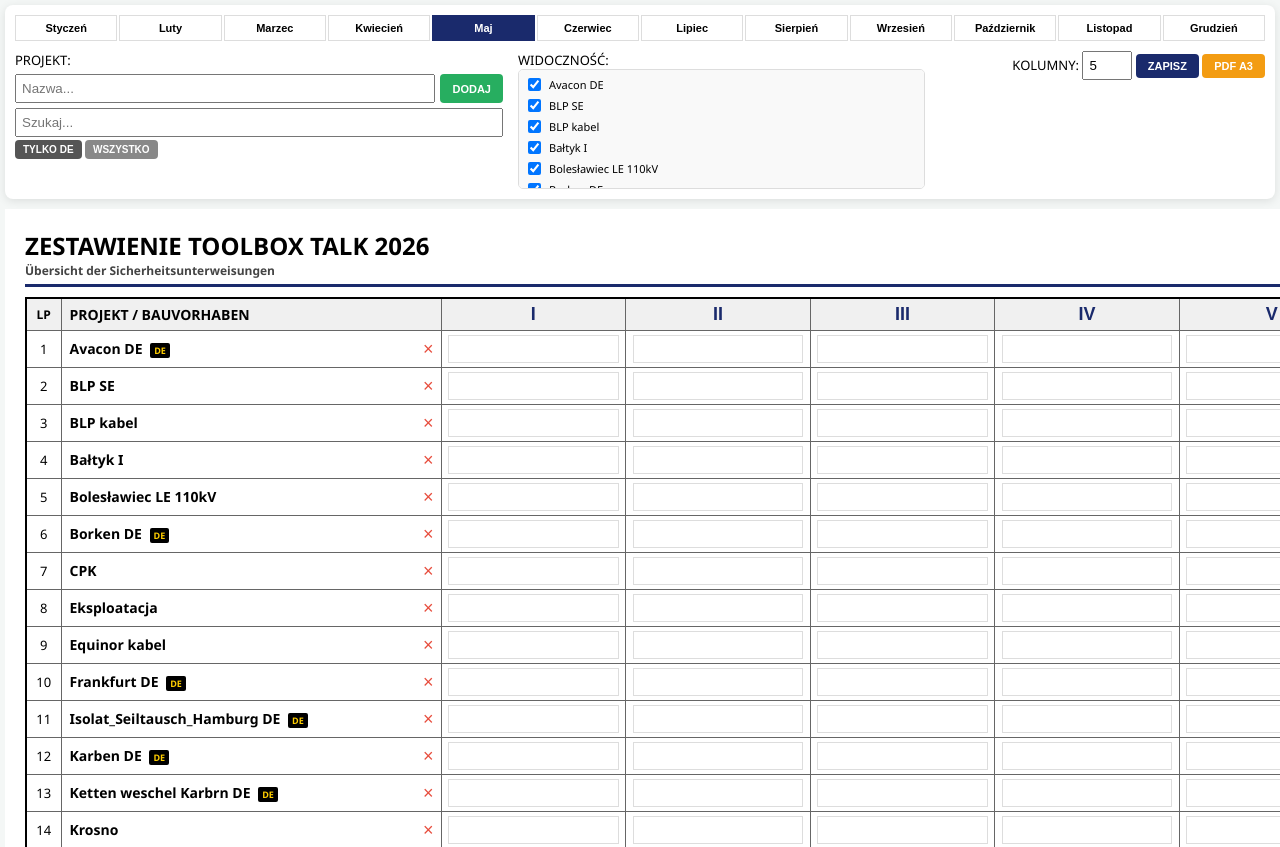
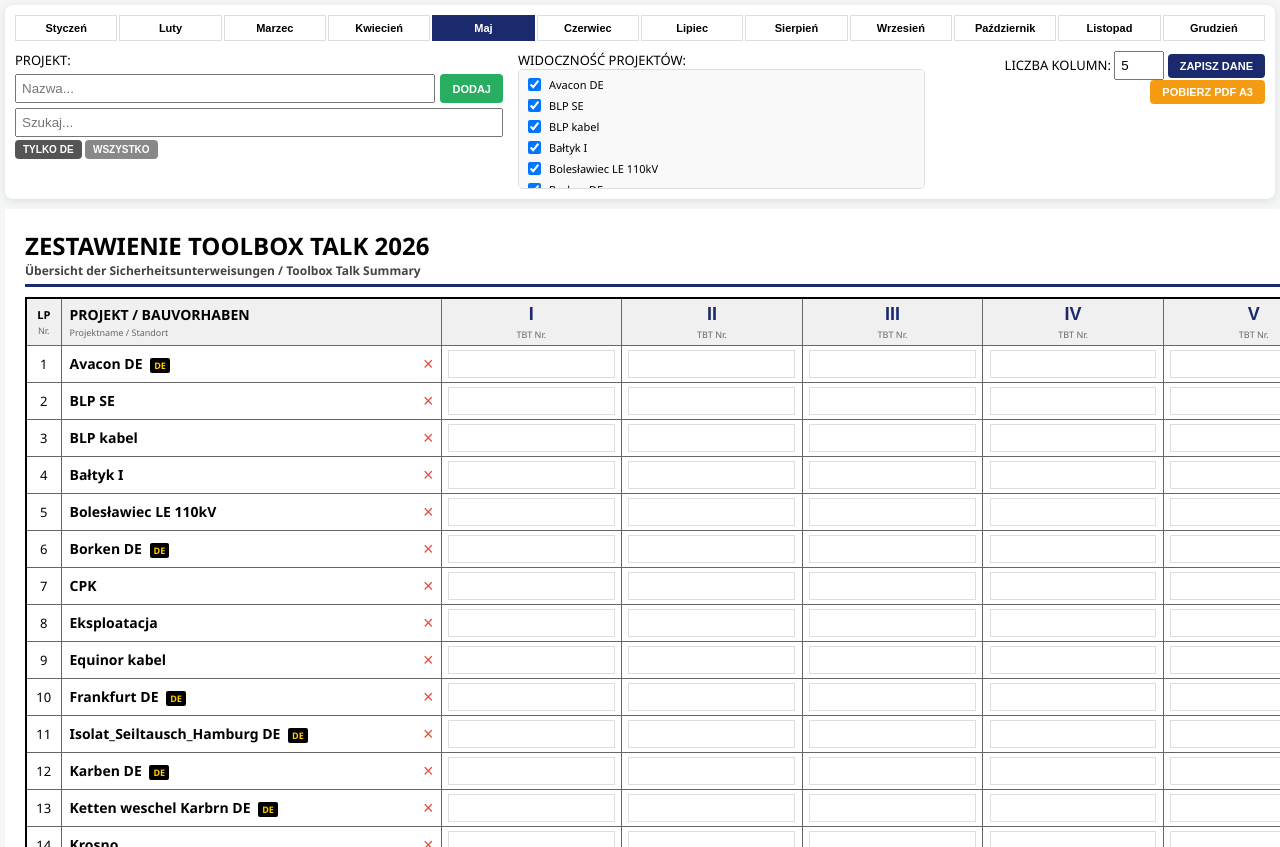
Before and after one commit to sebastian1551-star/TOOLBOX, a plain HTML site: page index.html in a window 1280 px wide. Shown: the top 847 px of the page. Drawn offline with nearby package versions, Linux system fonts and the light colour scheme.

Commit message:
Update title and labels for bilingual support

```diff
--- a/index.html
+++ b/index.html
@@ -3,7 +3,7 @@
 <head>
     <meta charset="UTF-8">
     <meta name="viewport" content="width=device-width, initial-scale=1.0">
-    <title>Toolbox Manager 2026 - A3 Compact</title>
+    <title>Toolbox Manager 2026 - A3 Compact (PL/DE)</title>
     <script src="https://cdnjs.cloudflare.com/ajax/libs/jspdf/2.5.1/jspdf.umd.min.js"></script>
     <script src="https://cdnjs.cloudflare.com/ajax/libs/html2canvas/1.4.1/html2canvas.min.js"></script>
     <style>
@@ -40,12 +40,12 @@
         }
 
         table { width: 100%; border-collapse: collapse; table-layout: fixed; border: 2px solid #000; }
-        th, td { border: 1px solid #666; padding: 4px 2px; text-align: center; overflow: hidden; height: 32px; }
-        th { background: #f0f0f0; font-size: 12px; font-weight: bold; }
+        th, td { border: 1px solid #666; padding: 4px 2px; text-align: center; overflow: hidden; height: 35px; }
+        th { background: #f0f0f0; font-size: 11px; font-weight: bold; }
 
         .col-lp { width: 35px; }
         .col-proj { width: 380px; text-align: left !important; padding-left: 8px; font-weight: bold; font-size: 14px; white-space: nowrap; overflow: hidden; text-overflow: ellipsis; }
-        .col-sum { width: 85px; background: #f9f9f9; font-weight: bold; }
+        .col-sum { width: 95px; background: #f9f9f9; font-weight: bold; }
 
         .cell-input { width: 95%; padding: 4px; border: 1px solid #ddd; text-align: center; font-size: 16px; font-weight: bold; }
         .header-input {
@@ -71,6 +71,7 @@
         .m-btn.active { background: var(--primary); color: white; border-color: var(--primary); }
 
         .footer-row { background: #eee; font-weight: bold; font-size: 16px; }
+        .lang-sub { display: block; font-size: 9px; color: #666; font-weight: normal; margin-top: 2px; }
 
         @media print {
             .no-print-zone, .btn-del { display: none !important; }
@@ -96,14 +97,14 @@
             <button class="btn btn-de" style="background:#888" onclick="resetFilter()">WSZYSTKO</button>
         </div>
         <div>
-            <label>WIDOCZNOŚĆ:</label>
+            <label>WIDOCZNOŚĆ PROJEKTÓW:</label>
             <div id="filterCheckboxes" class="filter-container"></div>
         </div>
         <div style="text-align: right;">
-            <label>KOLUMNY:</label>
+            <label>LICZBA KOLUMN:</label>
             <input type="number" id="colCount" value="5" min="1" max="15" onchange="updateColCount()" style="padding:5px; width:50px;">
-            <button class="btn btn-save" onclick="saveData()">ZAPISZ</button>
-            <button class="btn btn-pdf" onclick="generatePDF()">PDF A3</button>
+            <button class="btn btn-save" onclick="saveData()">ZAPISZ DANE</button>
+            <button class="btn btn-pdf" onclick="generatePDF()">POBIERZ PDF A3</button>
         </div>
     </div>
 </div>
@@ -112,9 +113,9 @@
     <div style="display: flex; justify-content: space-between; align-items: flex-end; margin-bottom: 10px; border-bottom: 3px solid var(--primary); padding-bottom: 5px;">
         <div>
             <h1 style="margin:0; font-size: 24px;">ZESTAWIENIE TOOLBOX TALK 2026</h1>
-            <p style="margin:0; color: #444; font-size: 12px; font-weight: bold;">Übersicht der Sicherheitsunterweisungen</p>
+            <p style="margin:0; color: #444; font-size: 12px; font-weight: bold;">Übersicht der Sicherheitsunterweisungen / Toolbox Talk Summary</p>
         </div>
-        <div id="monthLabel" style="font-size: 22px; font-weight: 900; color: var(--primary);"></div>
+        <div id="monthLabel" style="text-align: right; font-size: 20px; font-weight: 900; color: var(--primary); line-height: 1.2;"></div>
     </div>
 
     <table id="mainTable">
@@ -162,7 +163,7 @@
         "Ketten weschel Karbrn DE"
     ];
 
-    let db = JSON.parse(localStorage.getItem('toolbox_2026_compact_v4')) || {
+    let db = JSON.parse(localStorage.getItem('toolbox_2026_compact_v5')) || {
         projects: initialProjects.sort(),
         visibleProjects: [...initialProjects],
         monthsData: {}
@@ -213,20 +214,30 @@
     function renderTable() {
         const mData = db.monthsData[curM];
         const searchText = document.getElementById('searchProj').value.toLowerCase();
-        document.getElementById('monthLabel').textContent = `${months[curM].pl.toUpperCase()} 2026`;
+
+        // Dwujęzyczny nagłówek miesiąca
+        document.getElementById('monthLabel').innerHTML = `${months[curM].pl.toUpperCase()} 2026<br><span style="font-size:14px; opacity:0.8;">${months[curM].de.toUpperCase()}</span>`;
 
         const head = document.getElementById('tableHead');
         const body = document.getElementById('tableBody');
         const foot = document.getElementById('tableFoot');
 
-        let hRow = `<tr><th class="col-lp">LP</th><th class="col-proj">PROJEKT / BAUVORHABEN</th>`;
+        // Nagłówki Kolumn
+        let hRow = `<tr>
+            <th class="col-lp">LP<span class="lang-sub">Nr.</span></th>
+            <th class="col-proj">PROJEKT / BAUVORHABEN<span class="lang-sub">Projektname / Standort</span></th>`;
+
         for(let i=0; i < mData.count; i++) {
             hRow += `<th>
                 <input type="text" class="header-input" value="${mData.colTitles[i]}"
                        onchange="triggerAutoFill(${i}, this.value)">
+                <span class="lang-sub">TBT Nr.</span>
             </th>`;
         }
-        hRow += `<th class="col-sum">MONAT</th><th class="col-sum">JÄHRLICH</th></tr>`;
+        hRow += `
+            <th class="col-sum">MIESIĄC<span class="lang-sub">MONAT</span></th>
+            <th class="col-sum">ROCZNIE<span class="lang-sub">JÄHRLICH (YTD)</span></th>
+        </tr>`;
         head.innerHTML = hRow;
 
         body.innerHTML = '';
@@ -268,7 +279,9 @@
             body.appendChild(tr);
         });
 
-        let fRow = `<tr class="footer-row"><td colspan="2" style="text-align:right; padding-right:10px;">SUMA:</td>`;
+        // Stopka z sumami
+        let fRow = `<tr class="footer-row">
+            <td colspan="2" style="text-align:right; padding-right:10px;">SUMA / GESAMT:</td>`;
         for(let i=0; i < mData.count; i++) fRow += `<td>${colTotals[i]}</td>`;
         fRow += `<td>${grandMonthTotal}</td><td style="color:var(--primary);">${grandYTDTotal}</td></tr>`;
         foot.innerHTML = fRow;
@@ -309,7 +322,7 @@
     }
 
     function removeProject(name) {
-        if (confirm(`Usunąć ${name}?`)) {
+        if (confirm(`Usunąć projekt ${name}?`)) {
             db.projects = db.projects.filter(p => p !== name);
             db.visibleProjects = db.visibleProjects.filter(p => p !== name);
             renderTable();
@@ -327,8 +340,8 @@
     }
 
     function saveData() {
-        localStorage.setItem('toolbox_2026_compact_v4', JSON.stringify(db));
-        alert("Zapisano pomyślnie!");
+        localStorage.setItem('toolbox_2026_compact_v5', JSON.stringify(db));
+        alert("Dane zostały zapisane w przeglądarce!");
     }
 
     function generatePDF() {
@@ -339,8 +352,9 @@
         html2canvas(area, { scale: 2, width: 1550 }).then(canvas => {
             const { jsPDF } = window.jspdf;
             const pdf = new jsPDF('l', 'mm', 'a3');
+            // A3 ma ok 420mm szerokości. Skalujemy canvas 1550px na szerokość strony.
             pdf.addImage(canvas.toDataURL('image/png'), 'PNG', 5, 10, 410, 0);
-            pdf.save(`Toolbox_2026_${months[curM].pl}.pdf`);
+            pdf.save(`Zestawienie_Toolbox_2026_${months[curM].pl}.pdf`);
             delBtns.forEach(b => b.style.display = 'block');
         });
     }
```
